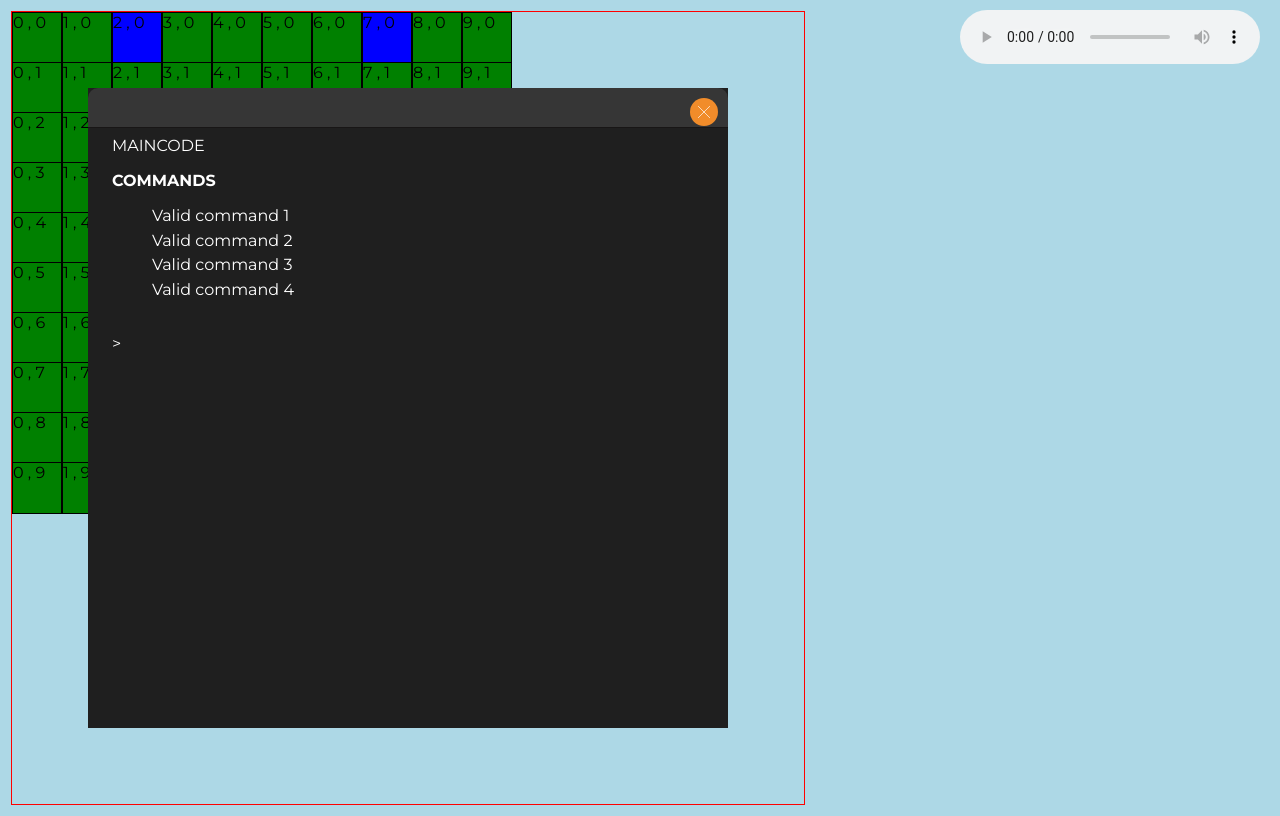
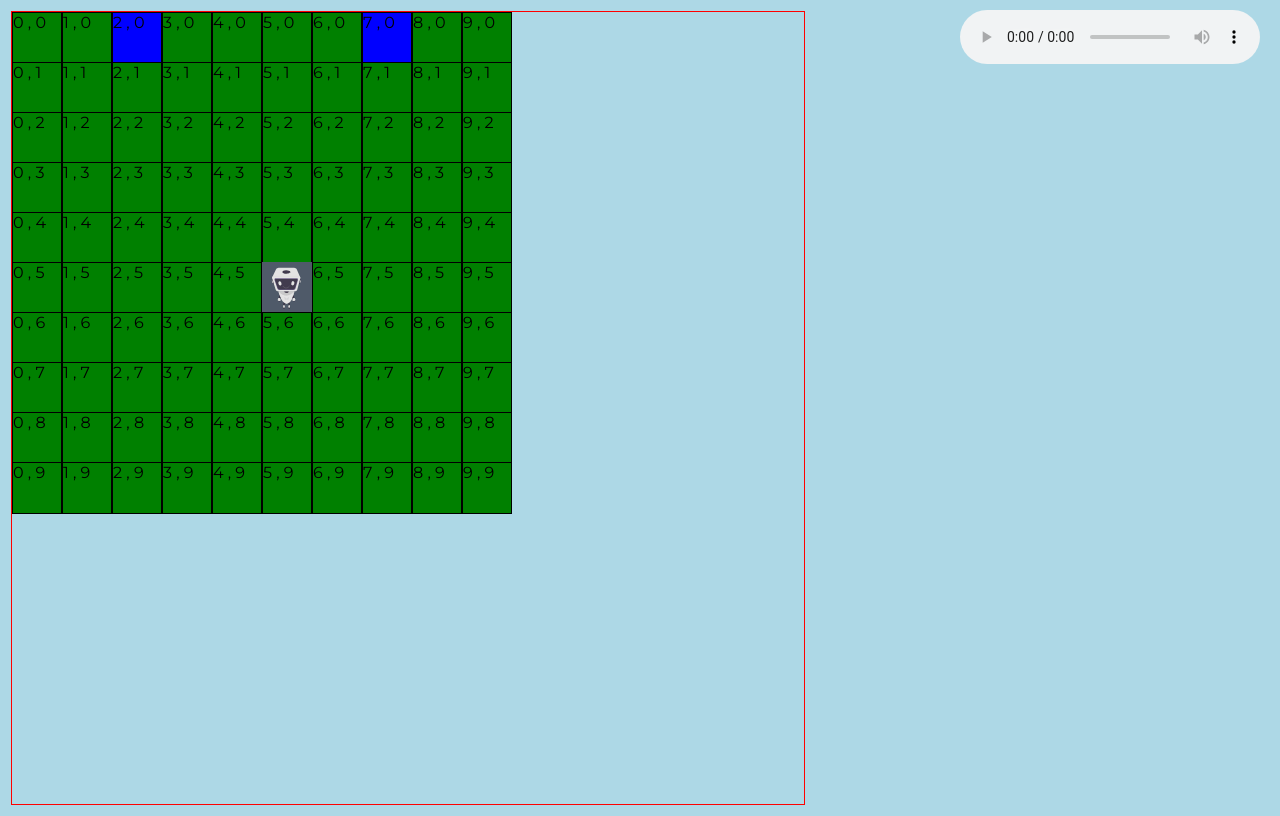
Before and after one commit to MarkKragerup/maincode-the-game, a React (Create React App) app: page / in a window 1280 px wide. Built offline with nearby package versions, Linux system fonts and the light colour scheme.

Commit message:
Terminal closed!

```diff
--- a/src/GameEngine.tsx
+++ b/src/GameEngine.tsx
@@ -43,7 +43,7 @@ const GameEngine = () => {
     const [faceDirection, setFaceDirection] = useState<EFaceDirection>(EFaceDirection.up);
     const [terminalInput, setTerminalInput] = useState("");
     const [isWalking, setIsWalking] = useState(false);
-    const [shouldOpenTerminal, setShouldOpenTerminal] = useState(true);
+    const [shouldOpenTerminal, setShouldOpenTerminal] = useState(false);
 
     const forwardPress = useKeyboardPress('w');
     const backwardPress = useKeyboardPress('s');
```
